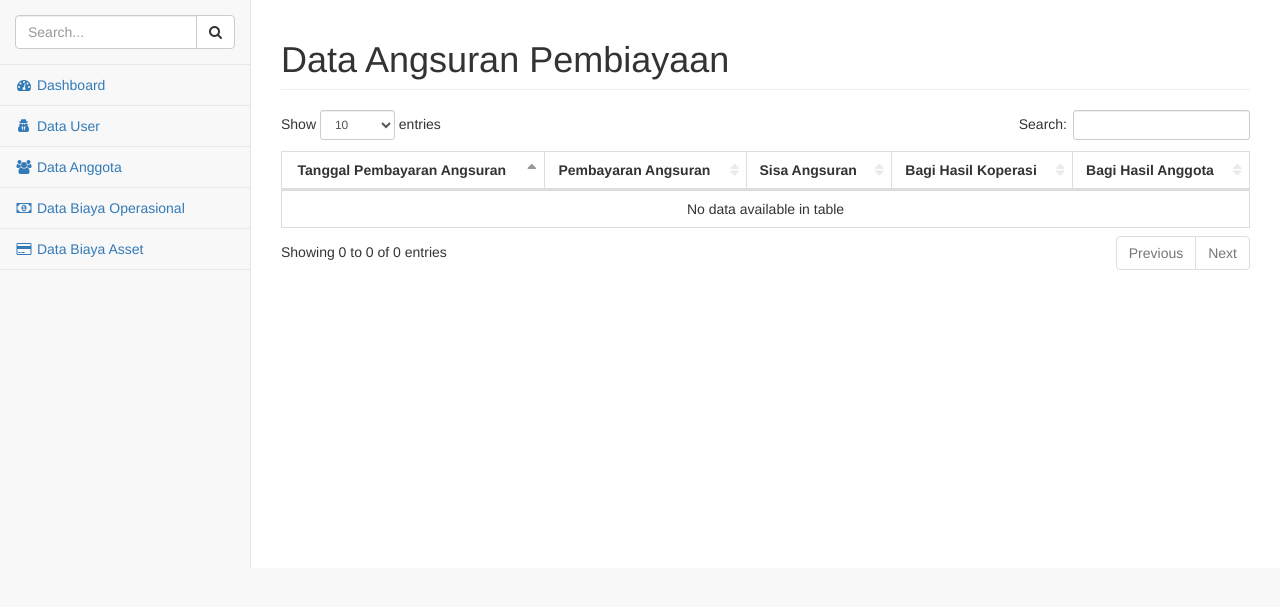
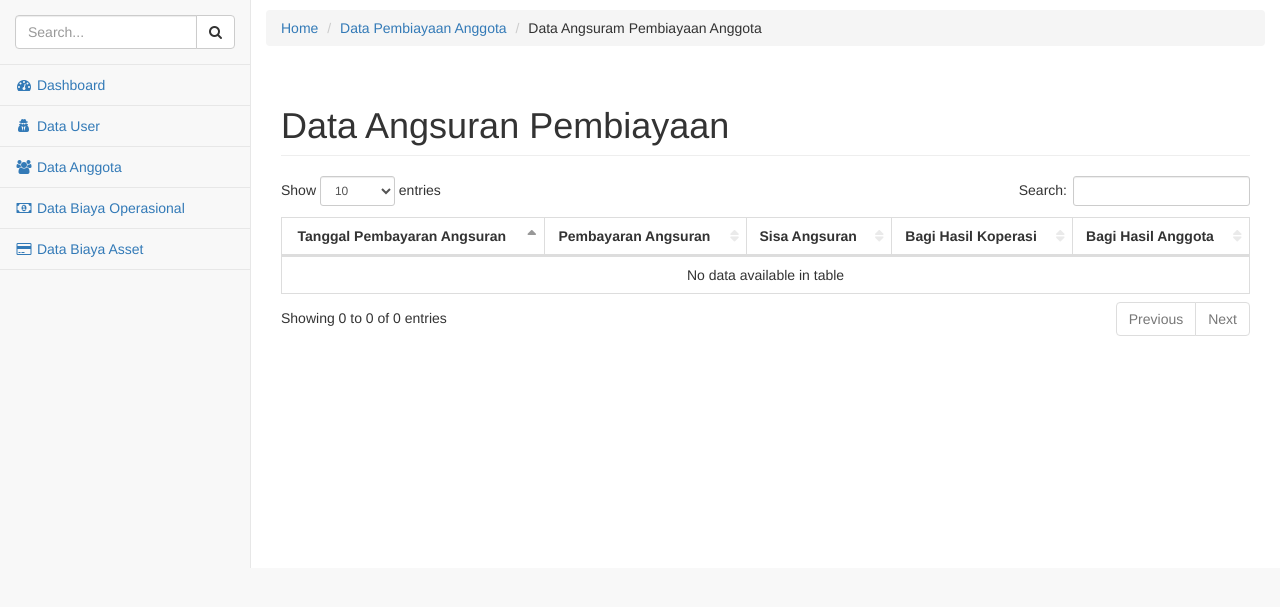
Before and after one commit to RizkiMufrizal/Koperasi-Syariah, a CodeIgniter app: page /Koperasi-Syariah/index.php/admin/angsuranpembiayaancontroller/indexUser/1 in a window 1280 px wide. Shown: the part 51-658 px from the top of the page. Run offline with CodeIgniter, Linux system fonts and the light colour scheme; a user stored in the database is signed in; data that the repository does not hold is empty.

Commit message:
Update AngsuranPembiayaanIndexView

```diff
--- a/application/views/user/AngsuranPembiayaanIndexView.php
+++ b/application/views/user/AngsuranPembiayaanIndexView.php
@@ -2,8 +2,8 @@
 /**
  * @Author: Rizki Mufrizal <mufrizalrizki@gmail.com>
  * @Date:   2016-08-17 23:06:45
- * @Last Modified by:   RizkiMufrizal
- * @Last Modified time: 2016-08-17 23:07:46
+ * @Last Modified by:   Aviv Arifian D
+ * @Last Modified time: 2016-08-18 22:02:25
  */
 -->
 
@@ -19,6 +19,12 @@
 
         <div id="page-wrapper">
             <div class="row">
+            <p></p>
+            <ol class="breadcrumb">
+                <li><a href="<?php echo base_url(); ?>index.php/user/IndexController/">Home</a></li>
+                <li><a href="<?php echo base_url(); ?>index.php/admin/PembiayaanController/indexUser/">Data Pembiayaan Anggota</a></li>
+                <li>Data Angsuram Pembiayaan Anggota</li>
+            </ol>
                 <div class="col-lg-12">
                     <h1 class="page-header">Data Angsuran Pembiayaan</h1>
                 </div>
```
